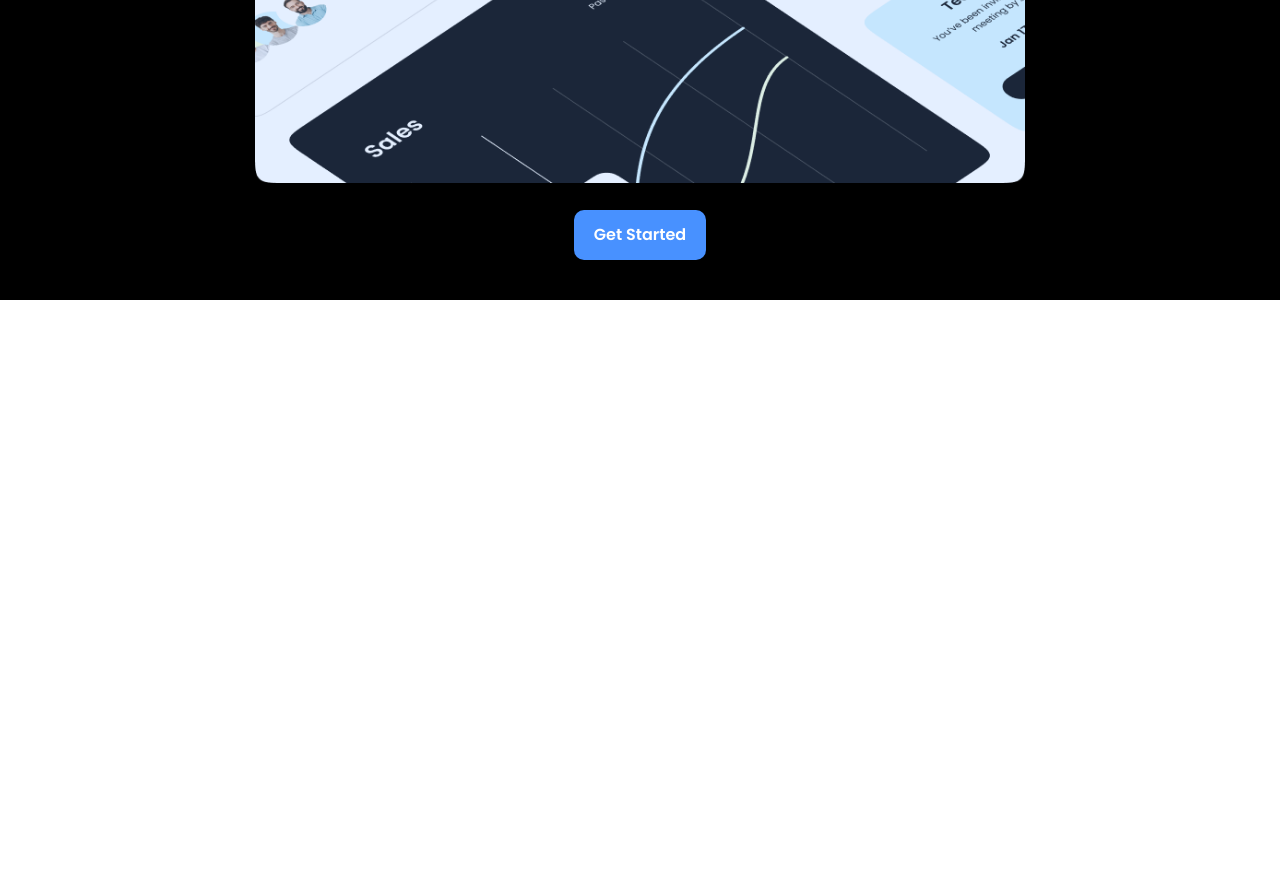
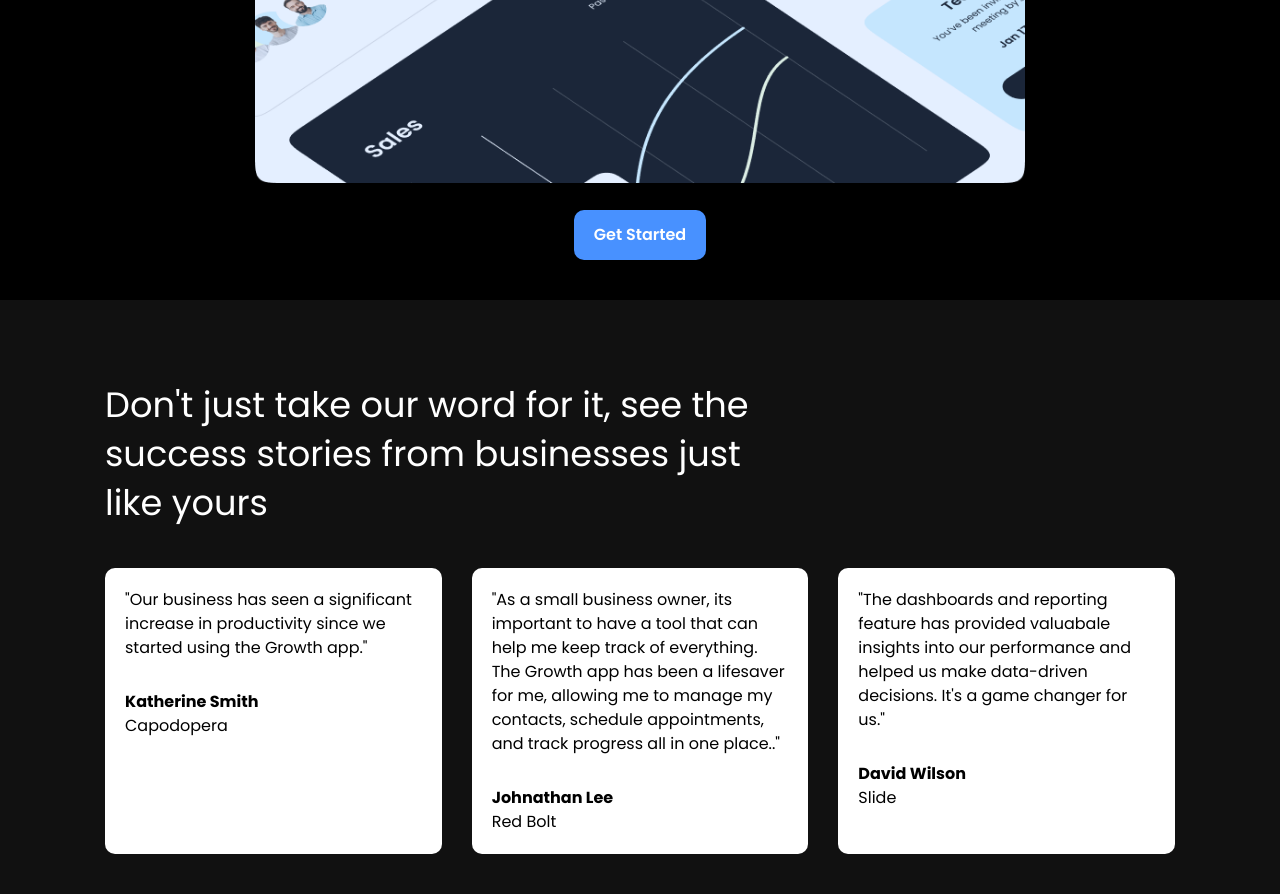
Before and after one commit to IlyaSafronov/Saas-landing-page, a plain HTML site: page index.html in a window 1280 px wide. Shown: the part 1158-2052 px from the top of the page. Before the commit the page ends 1458 px from the top, so only its background shows below. Drawn offline with Linux system fonts and the light colour scheme.

Commit message:
styles step two

```diff
--- a/css/style.css
+++ b/css/style.css
@@ -101,6 +101,27 @@ img {
   margin-bottom: 20px;
 }
 
+/* ! Testimonials */
+.testimonials {
+  padding: 40px 0;
+}
+
+.testimonials .testimonials-heading {
+  width: 700px;
+  margin-bottom: 40px;
+}
+
+.testimonials-grid {
+  display: grid;
+  grid-template-columns: repeat(3, 1fr);
+  gap: 30px;
+}
+
+.testimonials .card p:nth-child(2) {
+  margin-top: 30px;
+  font-weight: bold;
+}
+
 /* ! Utility Classes */
 .container {
   max-width: 1100px;
@@ -200,3 +221,11 @@ img {
   background: #000;
   color: #fff;
 }
+
+/* ! Card */
+.card {
+  background: #fff;
+  color: #000;
+  border-radius: 10px;
+  padding: 20px;
+}
--- a/index.html
+++ b/index.html
@@ -77,6 +77,43 @@
     </div>
   </section>
 
+  <!-- ! Testimonials -->
+  <section class="testimonials bg-dark">
+    <div class="container">
+      <h3 class="testimonials-heading text-xl">
+        Don't just take our word for it, see the success stories from businesses just like yours
+      </h3>
+      <div class="testimonials-grid">
+        <div class="card">
+          <p>
+            "Our business has seen a significant increase in productivity  since we started using the Growth app."
+          </p>
+
+          <p>Katherine Smith</p>
+          <p>Capodopera</p>
+        </div>
+
+        <div class="card">
+          <p>
+            "As a small business owner, its important to have a tool that can help me keep track of everything. The Growth app has been a lifesaver for me, allowing me to manage my contacts, schedule appointments, and track progress all in one place.."
+          </p>
+
+          <p>Johnathan Lee</p>
+          <p>Red Bolt</p>
+        </div>
+
+        <div class="card">
+          <p>
+            "The dashboards and reporting feature has provided valuabale insights into our performance and helped us make data-driven decisions. It's a game changer for us."
+          </p>
+
+          <p>David Wilson</p>
+          <p>Slide</p>
+        </div>
+      </div>
+    </div>
+  </section>
+
   <script src="./js/main.js"></script>
 </body>
 </html>
```
